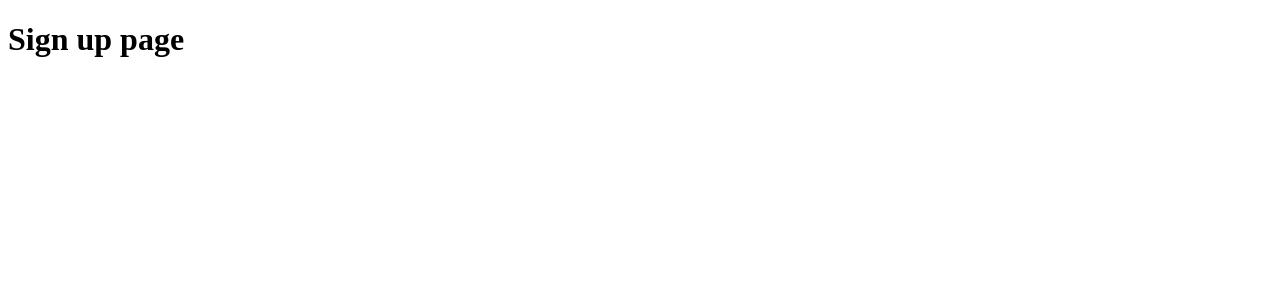
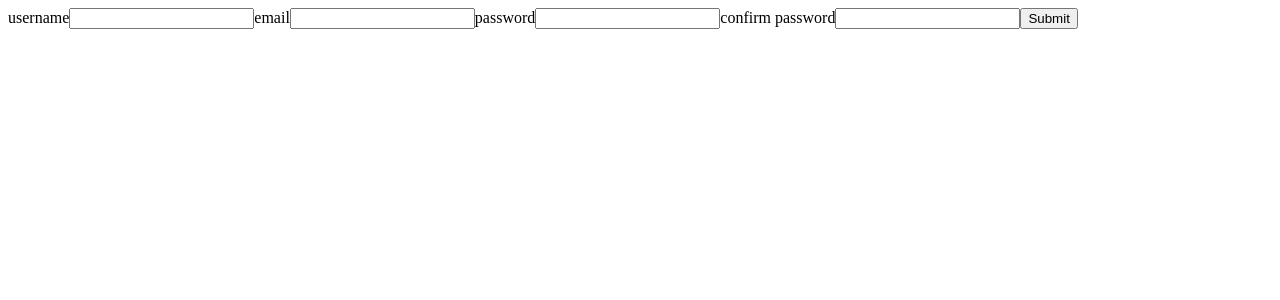
Before and after one commit to esraa00/espace-frontend-project, a React (Vite) app: page /users/sign_up in a window 1280 px wide. Shown: the top 300 px of the page. Built offline with nearby package versions, Linux system fonts and the light colour scheme.

Commit message:
chore: basic setup for sign up page

```diff
--- /dev/null
+++ b/src/components/Label/Label.tsx
@@ -0,0 +1,6 @@
+interface LabelProps {
+  label: string;
+}
+export default function Label({ label }: LabelProps) {
+  return <label>{label}</label>;
+}
--- /dev/null
+++ b/src/components/SignUp/SignUpForm.tsx
@@ -0,0 +1,81 @@
+import { ErrorMessage, Field, Form, Formik } from "formik";
+import Label from "../Label/Label";
+
+type FormErrors = {
+  username?: string;
+  email?: string;
+  password?: string;
+  password_confirmation?: string;
+};
+
+export default function SignUpForm() {
+  const initialValues = {
+    username: "",
+    email: "",
+    password: "",
+    password_confirmation: "",
+  };
+  return (
+    <Formik
+      initialValues={initialValues}
+      validate={(values) => {
+        const errors: FormErrors = {};
+
+        if (!values.email) {
+          errors.email = "Required";
+        } else if (
+          !/^[A-Z0-9._%+-]+@[A-Z0-9.-]+\.[A-Z]{2,}$/i.test(values.email)
+        ) {
+          errors.email = "Invalid email address";
+        }
+
+        if (!values.username) {
+          errors.username = "Required";
+        }
+
+        if (!values.password) {
+          errors.password = "Required";
+        }
+
+        if (
+          values.password != values.password_confirmation ||
+          !values.password
+        ) {
+          errors.password_confirmation = "Doesn't match Password";
+        }
+        return errors;
+      }}
+      onSubmit={(values, { setSubmitting }) => {
+        setTimeout(() => {
+          alert(JSON.stringify(values, null, 2));
+
+          setSubmitting(false);
+        }, 400);
+      }}
+    >
+      {({ isSubmitting }) => (
+        <Form>
+          <Label label="username" />
+          <Field type="text" name="username" />
+          <ErrorMessage name="username" component="div" />
+
+          <Label label="email" />
+          <Field type="email" name="email" />
+          <ErrorMessage name="email" component="div" />
+
+          <Label label="password" />
+          <Field type="password" name="password" />
+          <ErrorMessage name="password" component="div" />
+
+          <Label label="confirm password" />
+          <Field type="password" name="password_confirmation" />
+          <ErrorMessage name="password_confirmation" component="div" />
+
+          <button type="submit" disabled={isSubmitting}>
+            Submit
+          </button>
+        </Form>
+      )}
+    </Formik>
+  );
+}
--- a/src/page/SignUp.tsx
+++ b/src/page/SignUp.tsx
@@ -1,3 +1,5 @@
+import SignUpForm from "../components/SignUp/SignUpForm";
+
 export default function SignUp() {
-  return <h1>Sign up page</h1>;
+  return <SignUpForm />;
 }
```
